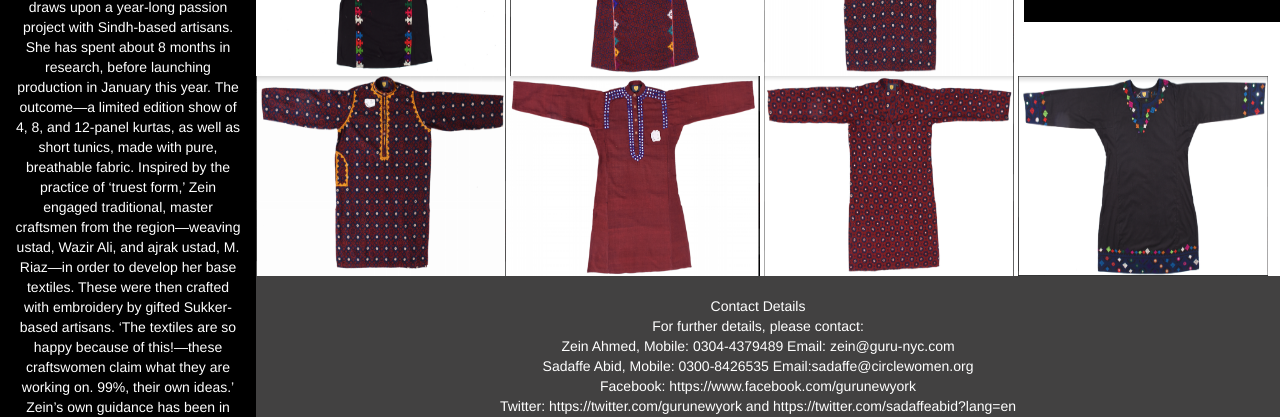
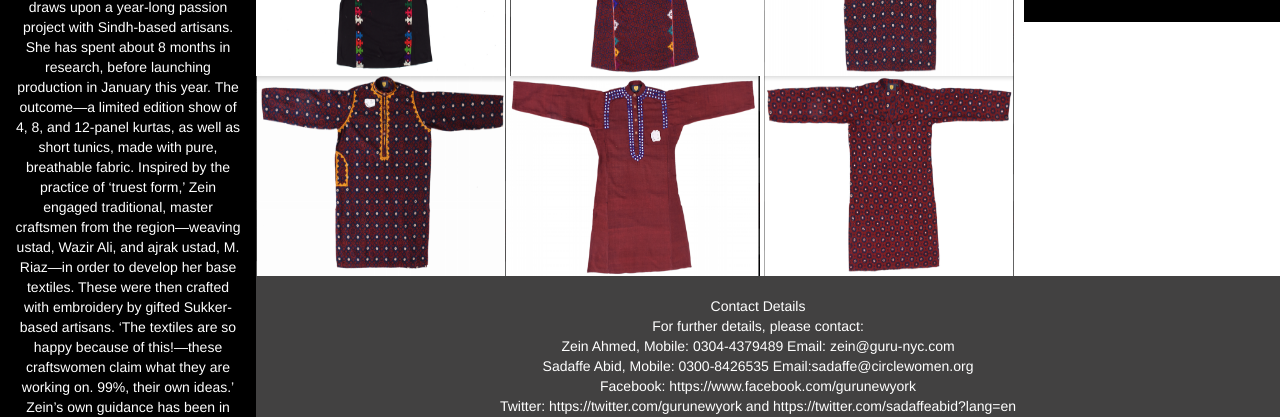
Before and after one commit to brira123/exhibition, a plain HTML site: page index.html in a window 1280 px wide. Shown: the part 1741-2158 px from the top of the page. Drawn offline with nearby package versions, Linux system fonts and the light colour scheme.

Commit message:
Update index.html

```diff
--- a/index.html
+++ b/index.html
@@ -114,9 +114,7 @@
                 <a href="images/Screenshot (53).png">
                 <img src=" images/Screenshot (53).png" width="250px" height="200px">
                 </a>
-                <a href="images/Screenshot (54).png">
-                <img src=" images/Screenshot (54).png" width="250px" height="200px">
-                </a>
+
 
               </div>
               <footer>
```
